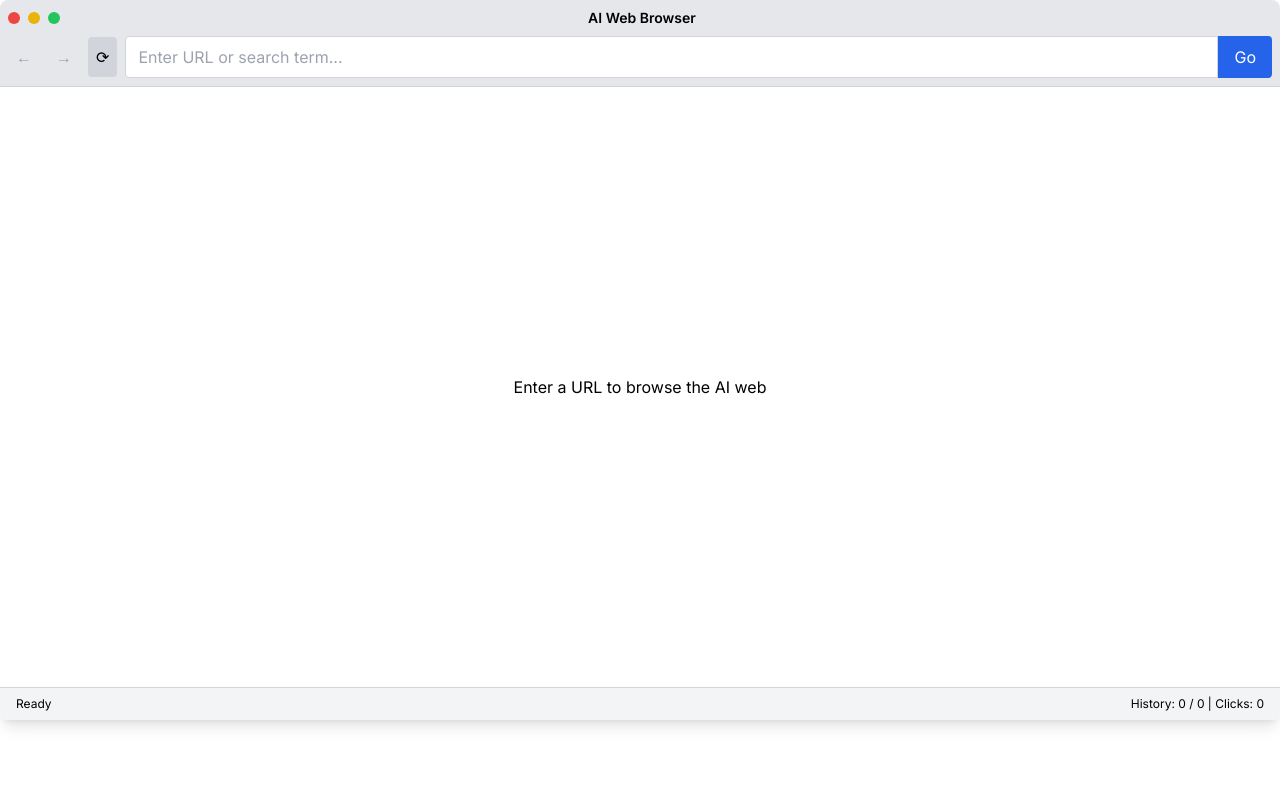
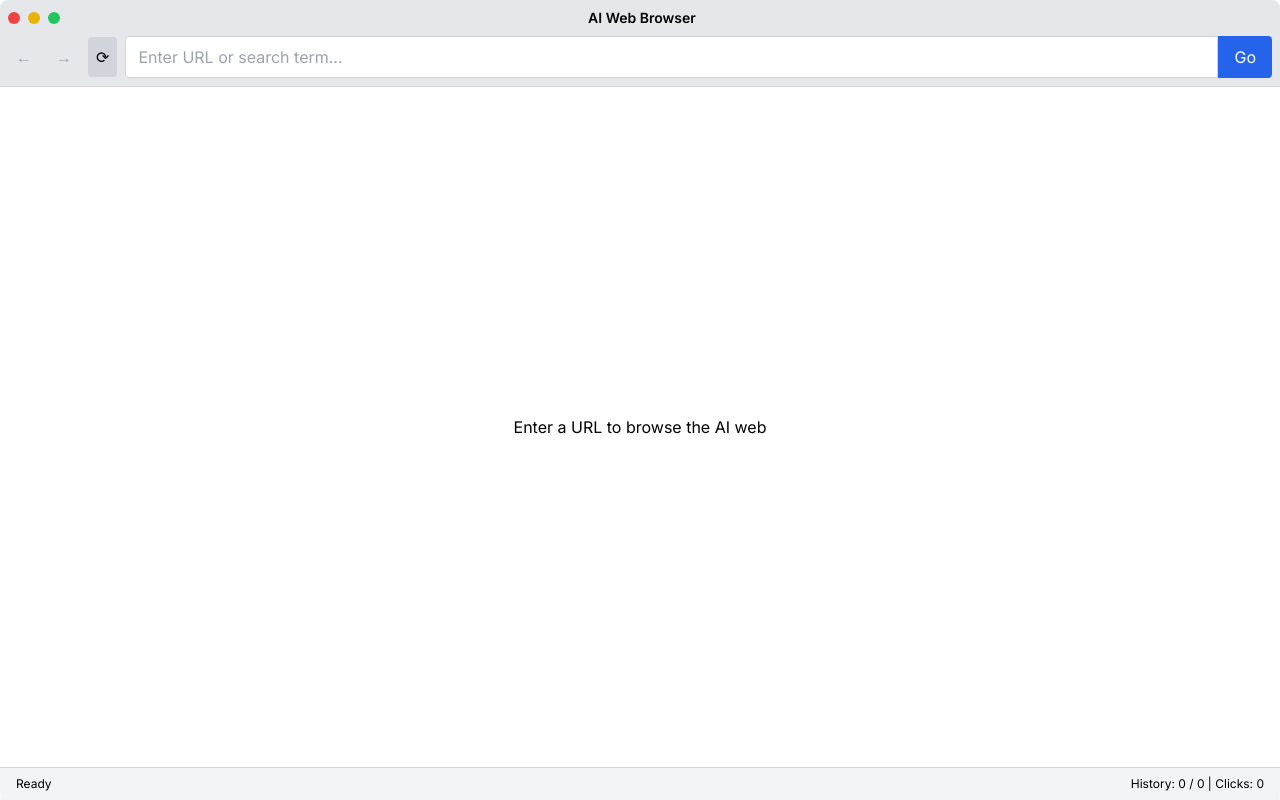
Before and after one commit to thegarrettscott/dotai, a Next.js app: page / in a window 1280 px wide. Built offline with nearby package versions, Linux system fonts and the light colour scheme.

Commit message:
Anchor browser bottom to screen bottom with full height layout

```diff
--- a/app/page.tsx
+++ b/app/page.tsx
@@ -2,7 +2,7 @@ import { WebBrowser } from '@/components/WebBrowser'
 
 export default function Home() {
   return (
-    <div className="min-h-screen bg-white">
+    <div className="h-screen bg-white">
       <WebBrowser />
     </div>
   )
--- a/components/WebBrowser.tsx
+++ b/components/WebBrowser.tsx
@@ -353,9 +353,9 @@ export function WebBrowser() {
   const canGoForward = historyIndex < history.length - 1
 
   return (
-    <div className="bg-white rounded-lg shadow-lg overflow-hidden">
+    <div className="bg-white rounded-lg shadow-lg overflow-hidden h-screen flex flex-col">
       {/* Browser Toolbar */}
-      <div className="bg-gray-200 border-b border-gray-300 p-2">
+      <div className="bg-gray-200 border-b border-gray-300 p-2 flex-shrink-0">
         {/* Title Bar */}
         <div className="flex items-center justify-between mb-2">
           <div className="flex items-center space-x-2">
@@ -435,7 +435,7 @@ export function WebBrowser() {
 
       {/* Loading Indicator */}
       {(isLoading || isDetectingInputs) && (
-        <div className="bg-blue-50 border-b border-blue-200 px-4 py-2">
+        <div className="bg-blue-50 border-b border-blue-200 px-4 py-2 flex-shrink-0">
           <div className="flex items-center space-x-2">
             <div className="animate-spin w-4 h-4 border-2 border-blue-600 border-t-transparent rounded-full"></div>
             <span className="text-blue-600 text-sm">
@@ -447,7 +447,7 @@ export function WebBrowser() {
 
       {/* Error Display */}
       {error && (
-        <div className="bg-red-50 border-b border-red-200 px-4 py-2">
+        <div className="bg-red-50 border-b border-red-200 px-4 py-2 flex-shrink-0">
           <div className="flex items-center space-x-2">
             <span className="text-red-600 text-sm">⚠️ {error}</span>
           </div>
@@ -455,7 +455,7 @@ export function WebBrowser() {
       )}
 
       {/* Website Display */}
-      <div className="h-[600px] bg-white overflow-auto">
+      <div className="flex-1 bg-white overflow-auto">
         {currentSession ? (
           <div className="relative">
             <img
@@ -545,7 +545,7 @@ export function WebBrowser() {
 
       {/* Click History Section */}
       {currentSession && currentSession.clickHistory.length > 0 && (
-        <div className="bg-gray-50 border-t border-gray-300 p-4">
+        <div className="bg-gray-50 border-t border-gray-300 p-4 flex-shrink-0">
           <h3 className="font-semibold text-black mb-3">Click History</h3>
           <div className="grid grid-cols-1 md:grid-cols-2 lg:grid-cols-3 gap-3">
             {currentSession.clickHistory.map((click, index) => (
@@ -601,7 +601,7 @@ export function WebBrowser() {
       )}
 
       {/* Status Bar */}
-      <div className="bg-gray-100 border-t border-gray-300 px-4 py-2 text-xs text-black">
+      <div className="bg-gray-100 border-t border-gray-300 px-4 py-2 text-xs text-black flex-shrink-0">
         <div className="flex justify-between items-center">
           <span>
             {currentSession ? `Loaded: ${currentSession.url}` : 'Ready'}
```
